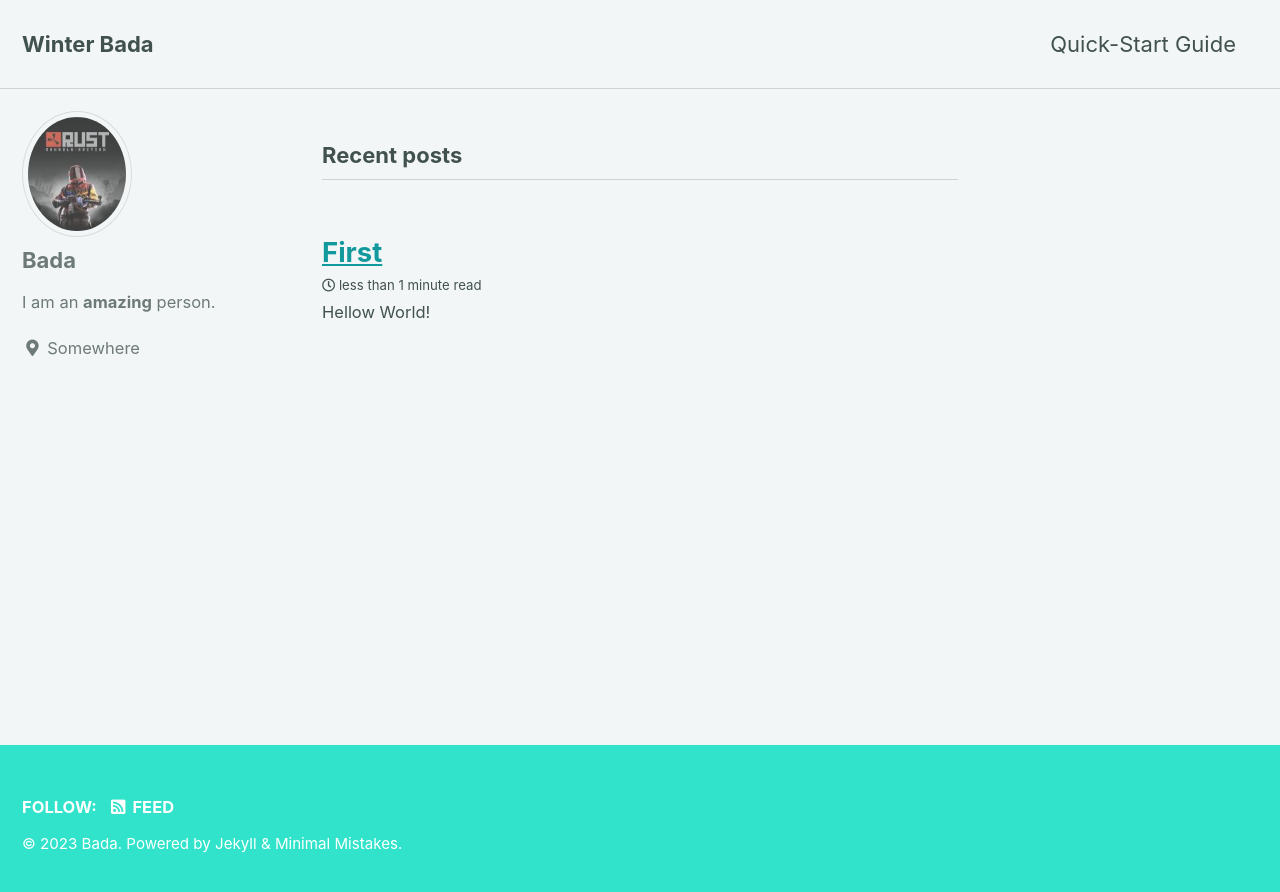
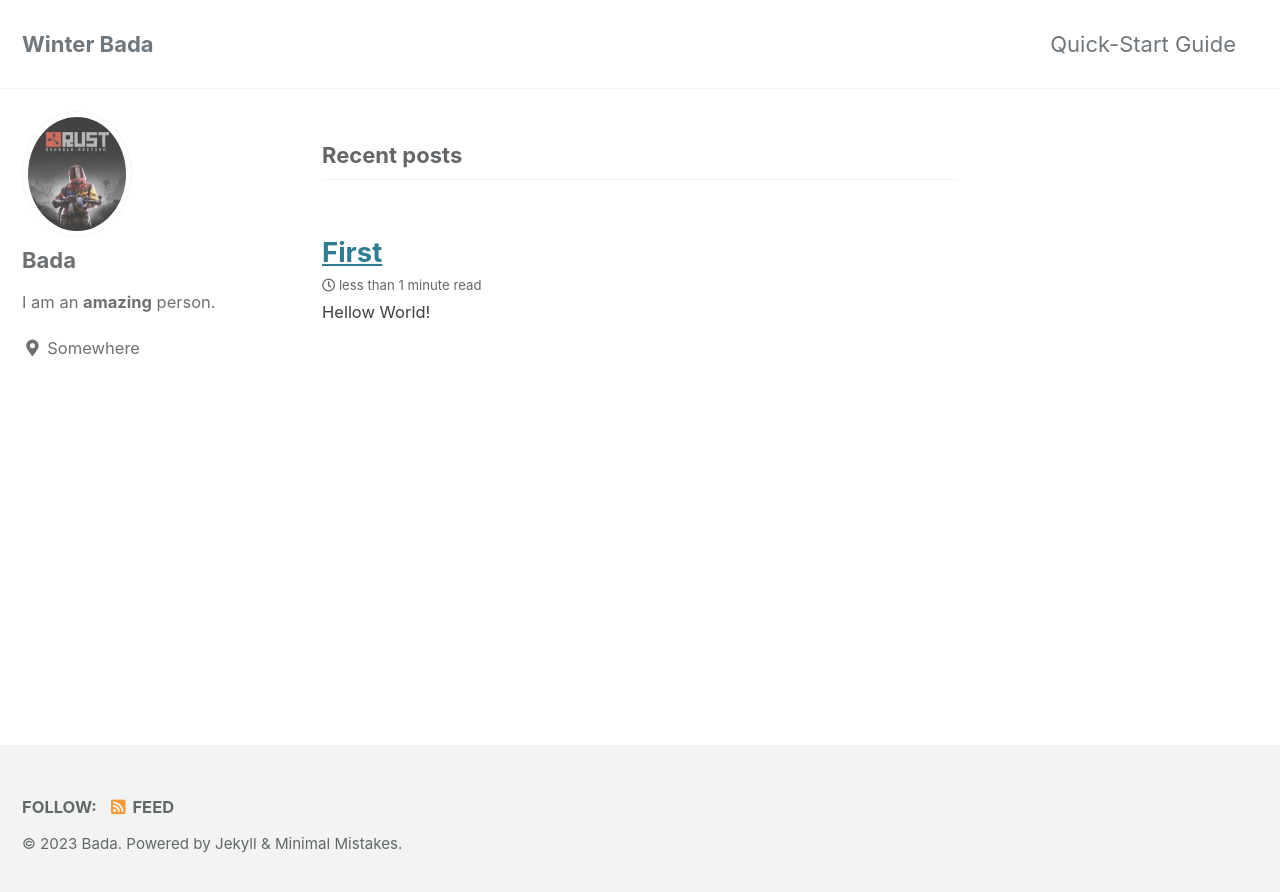
Before and after one commit to winterbada/winterbada.github.io, a Jekyll site: the page built from index.html, in a window 1280 px wide. Shown: the top 892 px of the page. Built offline with Jekyll 4.4.1, drawn with Linux system fonts in a browser that asks for light colours; cached includes are drawn as plain includes; the list of posts is cut into pages by our own code.

Commit message:
Update _config.yml

```diff
--- a/_config.yml
+++ b/_config.yml
@@ -12,7 +12,7 @@
 
 # theme                  : "minimal-mistakes-jekyll"
 # remote_theme           : "mmistakes/minimal-mistakes"
-minimal_mistakes_skin    : "mint" #"default" # "air", "aqua", "contrast", "dark", "dirt", "neon", "mint", "plum", "sunrise"
+minimal_mistakes_skin    : "default" # "air", "aqua", "contrast", "dark", "dirt", "neon", "mint", "plum", "sunrise"
 
 # Site Settings
 locale                   : "en-US"
```
